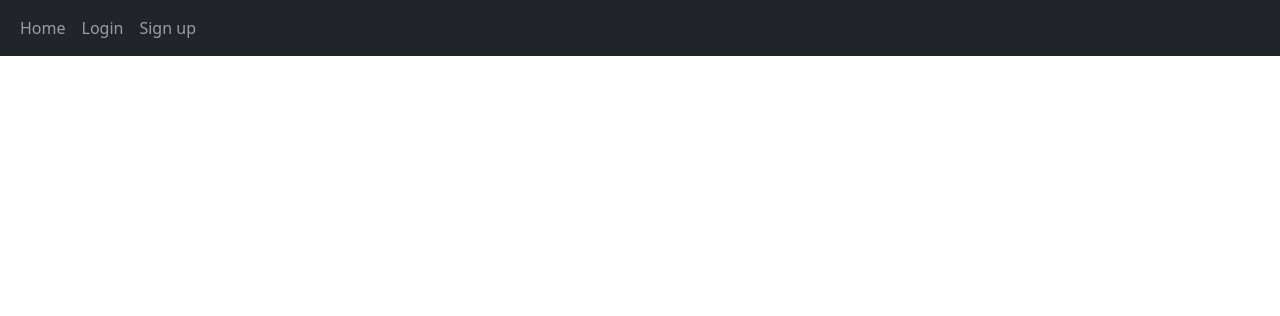
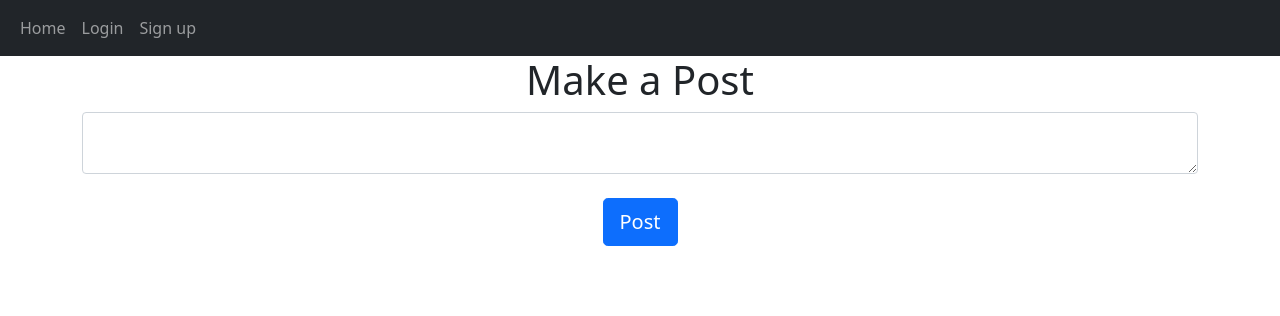
Before and after one commit to PerezChris99/SM-flask, a Flask app: template website/templates/create_post.html in a window 1280 px wide. Shown: the top 316 px of the page. Run offline with Flask 2, Linux system fonts and the light colour scheme; the template is opened without the code that fills it, so the values that code supplies are empty.

Commit message:
make a post

```diff
--- a/website/templates/create_post.html
+++ b/website/templates/create_post.html
@@ -1,2 +1,11 @@
 {% extends "base.html" %} {% block title %}Home{% endblock %} {% block content
-%} {% endblock %}
+%}
+<h1 align="center">Make a Post</h1>
+
+<form method="POST">
+    <textarea name="text" id="text" class="form-control"></textarea><br>
+    <div align="center">
+        <button type="submit" class="btn btn-lg btn-primary">Post</button>
+    </div>
+</form>
+{% endblock %}
--- a/website/views.py
+++ b/website/views.py
@@ -9,3 +9,8 @@ views = Blueprint("views", __name__)
 @login_required
 def home():
     return render_template("home.html", user=current_user)
+
+@views.route("/create-post", methods=['GET', 'POST'])
+@login_required
+def create_post():
+    return render_template('create_post.html', user=current_user)
```
